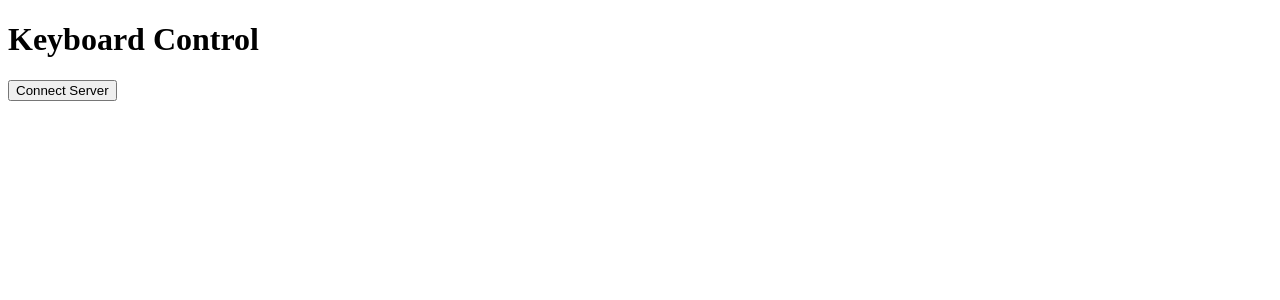
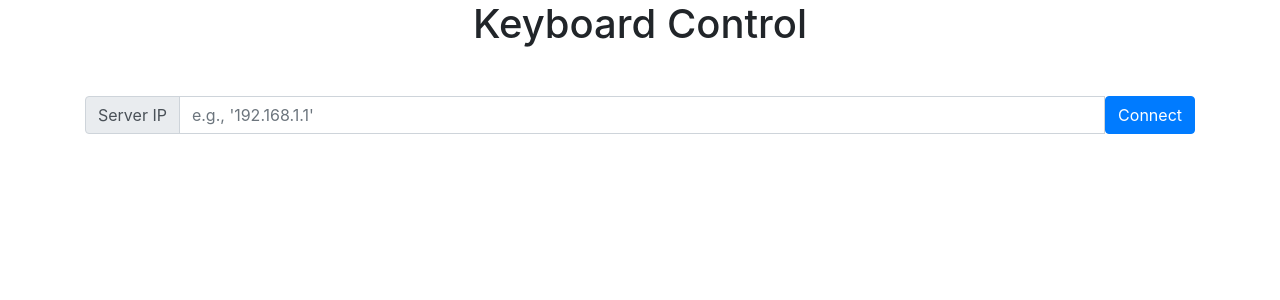
Before and after one commit to CurtisNewbie/RemoteKeyTypeApp, an Angular app in the folder angularFront/: page / in a window 1280 px wide. Shown: the top 300 px of the page. Built offline with nearby package versions, Linux system fonts and the light colour scheme.

Commit message:
Adapt BootStrap4 framework for better UI

```diff
--- a/angularFront/package.json
+++ b/angularFront/package.json
@@ -19,6 +19,7 @@
     "@angular/platform-browser": "~8.2.14",
     "@angular/platform-browser-dynamic": "~8.2.14",
     "@angular/router": "~8.2.14",
+    "bootstrap": "^4.4.1",
     "rxjs": "~6.4.0",
     "tslib": "^1.10.0",
     "zone.js": "~0.9.1"
--- a/angularFront/src/app/keyboard/keyboard.component.html
+++ b/angularFront/src/app/keyboard/keyboard.component.html
@@ -1,15 +1,42 @@
+<div class="container text-center" style="max-height: 100%; overflow: hidden;">
     <h1>Keyboard Control</h1>
-<div>
-    <button *ngIf="!wss" (click)="connectServer()">Connect Server</button>
+    <div class="mb-5 mt-5">
+        <div class="input-group" *ngIf="!wss">
+            <div class="input-group-prepend">
+                <span class="input-group-text">Server IP</span>
+            </div>
+            <input class="form-control" type="text" placeholder="e.g., '192.168.1.1'" [(ngModel)]="serverIp">
+            <button class="btn btn-primary" (click)="connectServer()">Connect</button>
+        </div>
         <div *ngIf="wss && !authKeySent">
             <label for="authInput">Authentication Key: </label>
             <input id="authInput" type="text" [(ngModel)]="authKey">
-        <button (click)="sendAuthKey()">Send Authentication Key</button>
+            <button class="btn btn-primary m-2" (click)="sendAuthKey()">Send Authentication Key</button>
         </div>
     </div>
     <div *ngIf="wss && authKeySent">
-    <button (click)="sendInstruction(KEY_EVENT.ARROW_UP)">Up</button>
-    <button (click)="sendInstruction(KEY_EVENT.ARROW_DOWN)">Down</button>
-    <button (click)="sendInstruction(KEY_EVENT.ARROW_LEFT)">Left</button>
-    <button (click)="sendInstruction(KEY_EVENT.ARROW_RIGHT)">Right</button>
+        <div class="row">
+            <div class="col"></div>
+            <div class="col text-center">
+                <button class="btn btn-primary " (click)="sendInstruction(KEY_EVENT.ARROW_UP)">Up</button>
             </div>
+            <div class="col"></div>
+        </div>
+        <div class="row">
+            <div class="col text-right">
+                <button class="btn btn-primary " (click)="sendInstruction(KEY_EVENT.ARROW_LEFT)">Left</button>
+            </div>
+            <div class="col"></div>
+            <div class="col text-left">
+                <button class="btn btn-primary " (click)="sendInstruction(KEY_EVENT.ARROW_RIGHT)">Right</button>
+            </div>
+        </div>
+        <div class="row">
+            <div class="col"></div>
+            <div class="col text-center">
+                <button class="btn btn-primary " (click)="sendInstruction(KEY_EVENT.ARROW_DOWN)">Down</button>
+            </div>
+            <div class="col"></div>
+        </div>
+    </div>
+</div>
--- a/angularFront/src/app/keyboard/keyboard.component.ts
+++ b/angularFront/src/app/keyboard/keyboard.component.ts
@@ -21,6 +21,7 @@ export class KeyboardComponent implements OnInit {
   wss: WebSocketSubject<string> = null;
   authKey: string;
   authKeySent: boolean;
+  serverIp: string = "";
 
   constructor(private websocket: WebsocketService) { }
 
@@ -31,11 +32,17 @@ export class KeyboardComponent implements OnInit {
    * Establish connectin with the server using websocket
    */
   connectServer(): void {
-    this.wss = this.websocket.openWsConn();
-    this.wss.subscribe({
-      error: (err) => console.log,
-      complete: () => { alert("Connection Closed."); this.authKey = null; this.authKeySent = false; this.wss = null; }
-    });
+    if (this.serverIp) {
+      this.wss = this.websocket.openWsConn(this.serverIp, () => {
+        alert("Cannot connect to server. Please make sure to enter the correct IP address.");
+        this.reset();
+      });
+      this.wss.subscribe({
+        error: (err) => console.log,
+        complete: () => { alert("Connection Closed."); this.reset(); }
+      });
+      this.serverIp = "";
+    }
   }
 
   /**
@@ -67,4 +74,10 @@ export class KeyboardComponent implements OnInit {
   private send(msg: string): void {
     this.wss.next(msg);
   }
+
+  private reset(): void {
+    this.authKey = null;
+    this.authKeySent = false;
+    this.wss = null;
+  }
 }
--- a/angularFront/src/app/websocket.service.ts
+++ b/angularFront/src/app/websocket.service.ts
@@ -2,7 +2,6 @@ import { Injectable } from '@angular/core';
 import { webSocket, WebSocketSubject, WebSocketSubjectConfig } from 'rxjs/webSocket';
 import { HOST } from 'src/environments/host';
 
-const URL = `ws://${HOST.hostname}:${HOST.port}/bot`
 
 @Injectable({
   providedIn: 'root'
@@ -14,10 +13,12 @@ export class WebsocketService {
   /**
    * Open web socket connection
    */
-  openWsConn(): WebSocketSubject<string> {
-    console.log(`Connecting to ${URL}`);
-    let wssc: WebSocketSubjectConfig<string> = { url: URL, closeObserver: { next: () => { console.log("Connect Closed"); } } };
+  openWsConn(ip, onClose): WebSocketSubject<string> {
+    console.log(`Connecting to '${ip}'`);
+    let url = `ws://${ip}:${HOST.port}/bot`;
+    let wssc: WebSocketSubjectConfig<string> = { url: url, closeObserver: { next: () => { onClose(); } } };
     let wss: WebSocketSubject<string> = webSocket(wssc);
+    console.log(wss);
     return wss;
   }
 }
--- a/angularFront/src/styles.css
+++ b/angularFront/src/styles.css
@@ -1 +1,6 @@
 /* You can add global styles to this file, and also import other style files */
+@import '../node_modules/bootstrap/dist/css/bootstrap.min.css';
+
+Button {
+    touch-action: manipulation;
+}
```
Also changed, not shown: 1 other file (tests, documents, lock files or other folders). Lines whose indentation alone changed are shown as unchanged.
